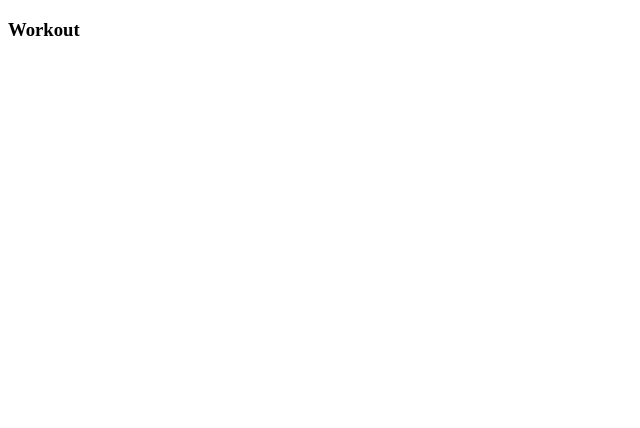
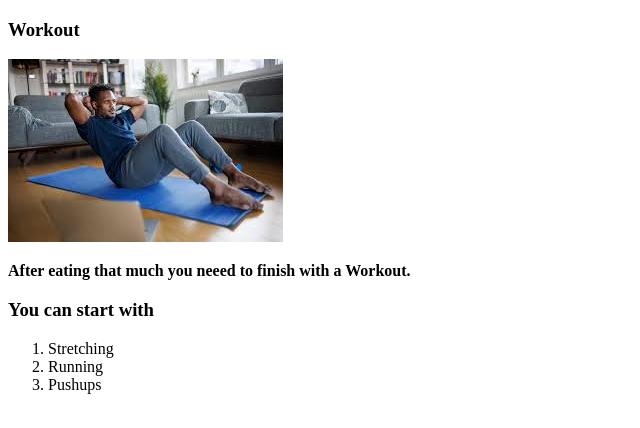
Before and after one commit to Cata-S/Odin-Recipies, a plain HTML site: page recipies/Recipie-for-succes.html in a window 1280 px wide. Shown: the whole page, without its empty margins (0-640 px from the left). Drawn offline with Linux system fonts and the light colour scheme.

Commit message:
Workout/Drinks changes

```diff
--- a/recipies/Recipie-for-succes.html
+++ b/recipies/Recipie-for-succes.html
@@ -8,6 +8,13 @@
 </head>
 <body>
     <h3>Workout</h3>
-
+    <img src="../images/worout.jpeg">
+    <p><strong>After eating that much you neeed to finish with a Workout.</strong></p>
+    <h3>You can start with</h3>
+    <ol>
+        <li>Stretching</li>
+        <li>Running</li>
+        <li>Pushups</li>
+      </ol>
 </body>
 </html>
```
Also changed, not shown: recipies/best-drinks.html (+6 -1 lines), images/cola.jpeg (added), images/fanta.jpeg (added), images/tea.jpeg (added), images/worout.jpeg (added), 1 other file.
